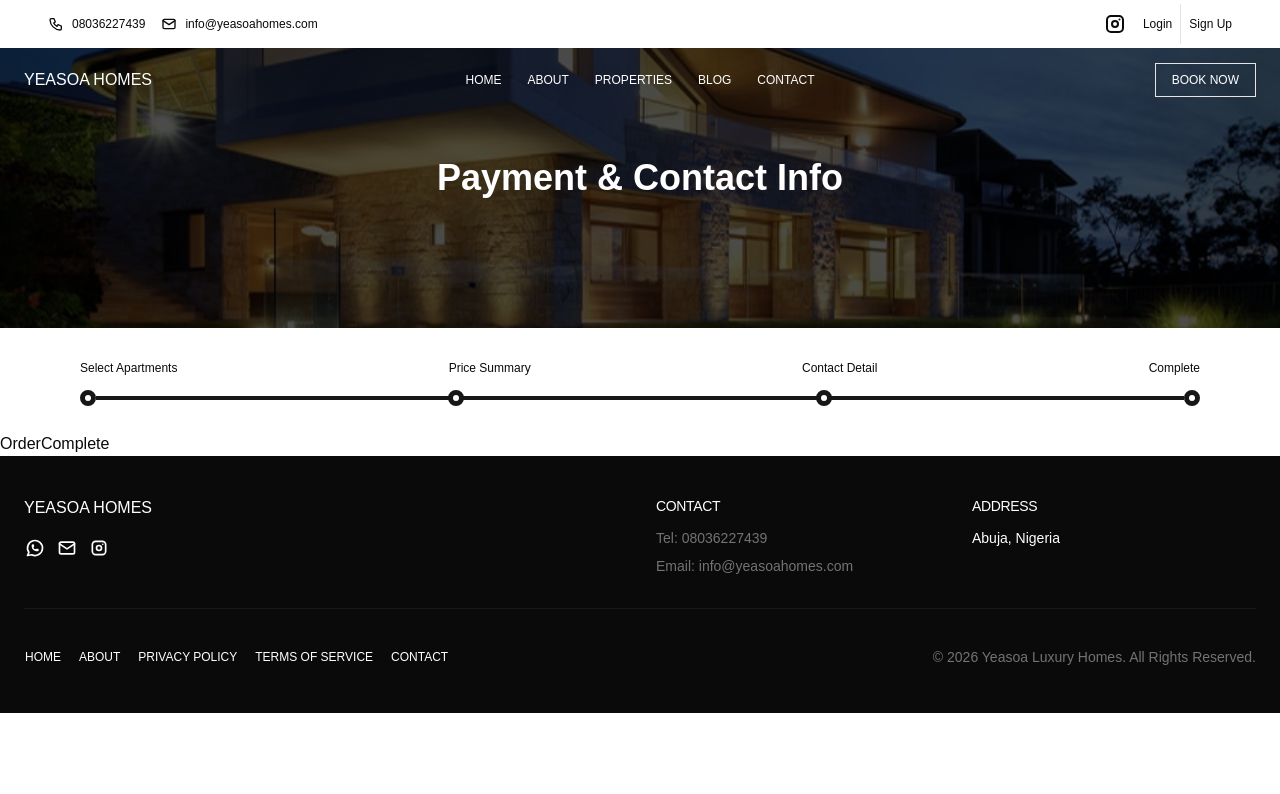
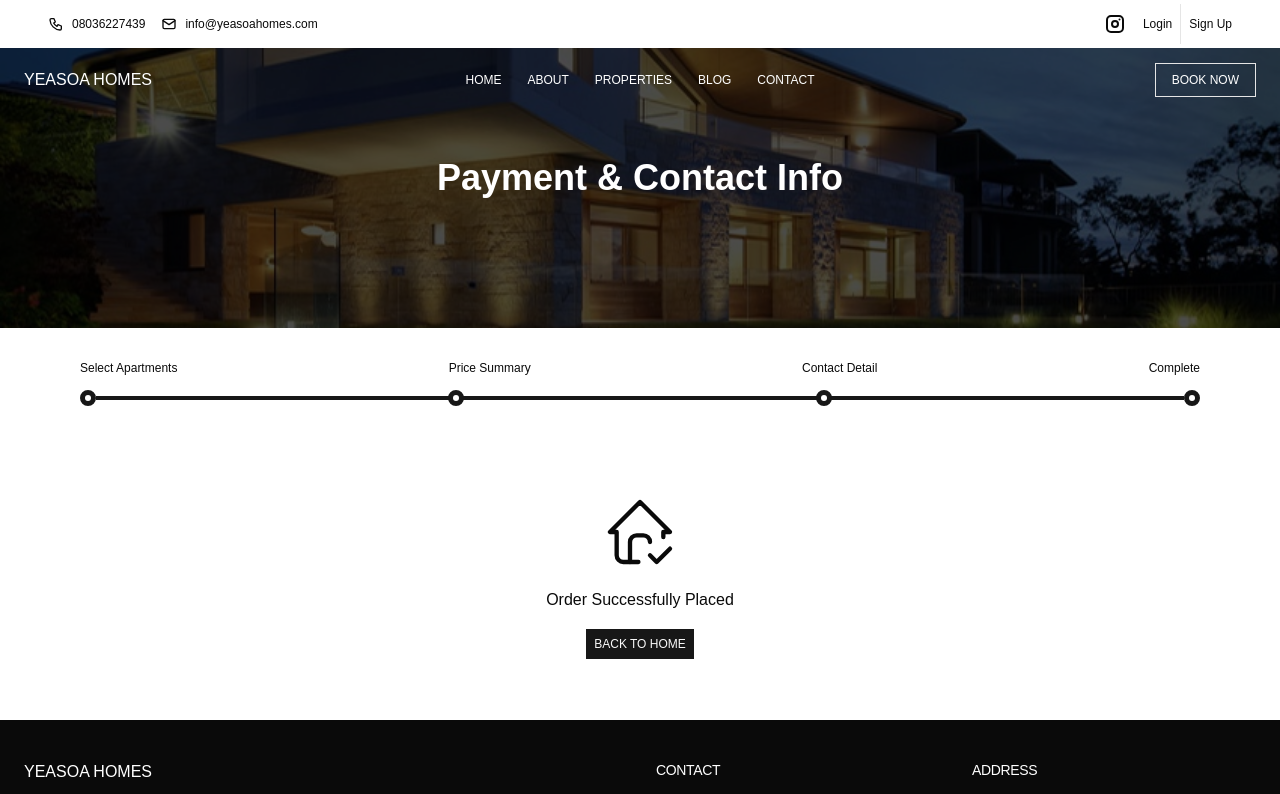
Before and after one commit to David-Igwe/yeasoa-homes, a React (Vite) app: page /order/create/success in a window 1280 px wide. Shown: the top 794 px of the page. Built offline with nearby package versions, Linux system fonts and the light colour scheme.

Commit message:
feat: add order complete subpage
This delivers the last page of   order completion process, it links back to the home page. If a dedicated properties page is created that holds all the properties, then a link to that page should be on this subpage with a tag like "More Properties"

```diff
--- a/pages/OrderComplete.tsx
+++ b/pages/OrderComplete.tsx
@@ -1,5 +1,23 @@
+import { Link } from "react-router-dom";
+
+import { IconHomeCheck } from "@tabler/icons-react";
+import { Button } from "../src/components/ui/button";
+
 export default function OrderComplete() {
   return (
-    <div>OrderComplete</div>
-  )
+    <section className="mx-5 sm:mx-20 py-20 sm:py-15">
+      <div className="flex flex-col gap-4 place-items-center">
+        <IconHomeCheck className="size-20 stroke-[1.3]" />
+        <p className="text-bold">Order Successfully Placed</p>
+        <Button
+          variant="default"
+          nativeButton={false}
+          render={<Link to="/" />}
+          className="uppercase p-2 w-fit"
+        >
+          Back to Home
+        </Button>
+      </div>
+    </section>
+  );
 }
```
